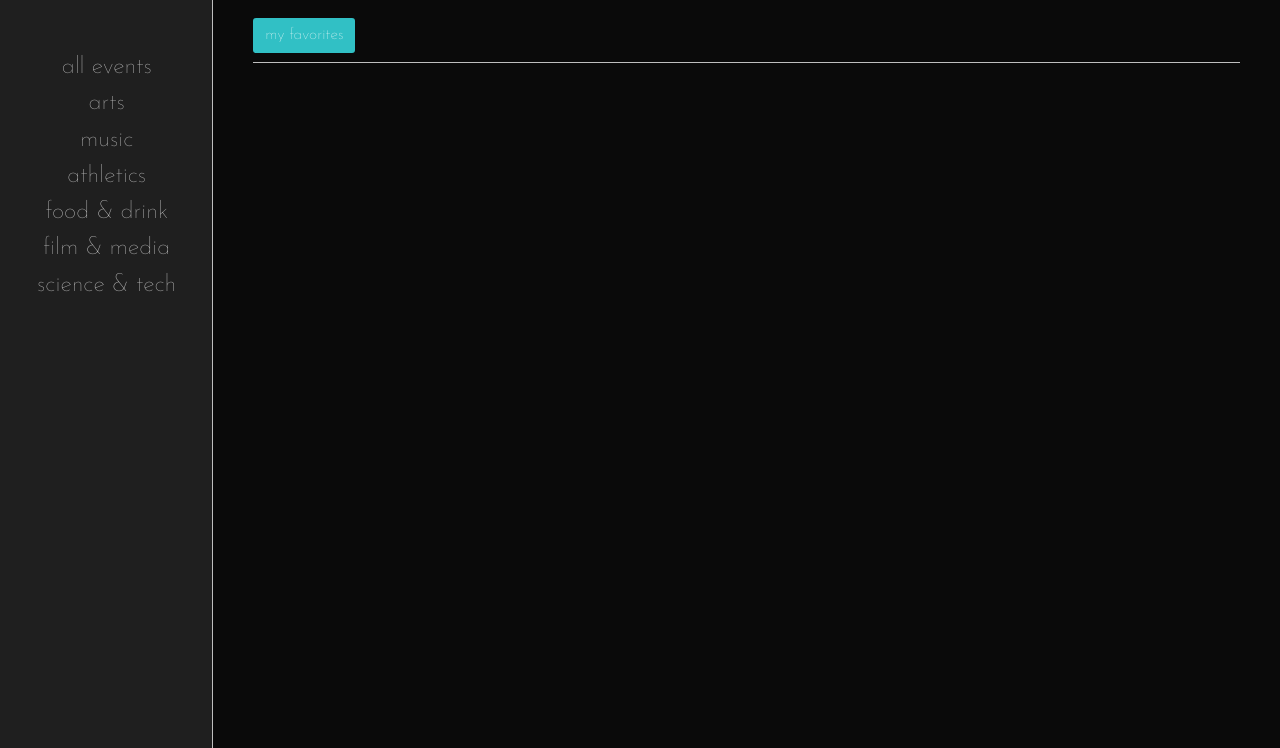
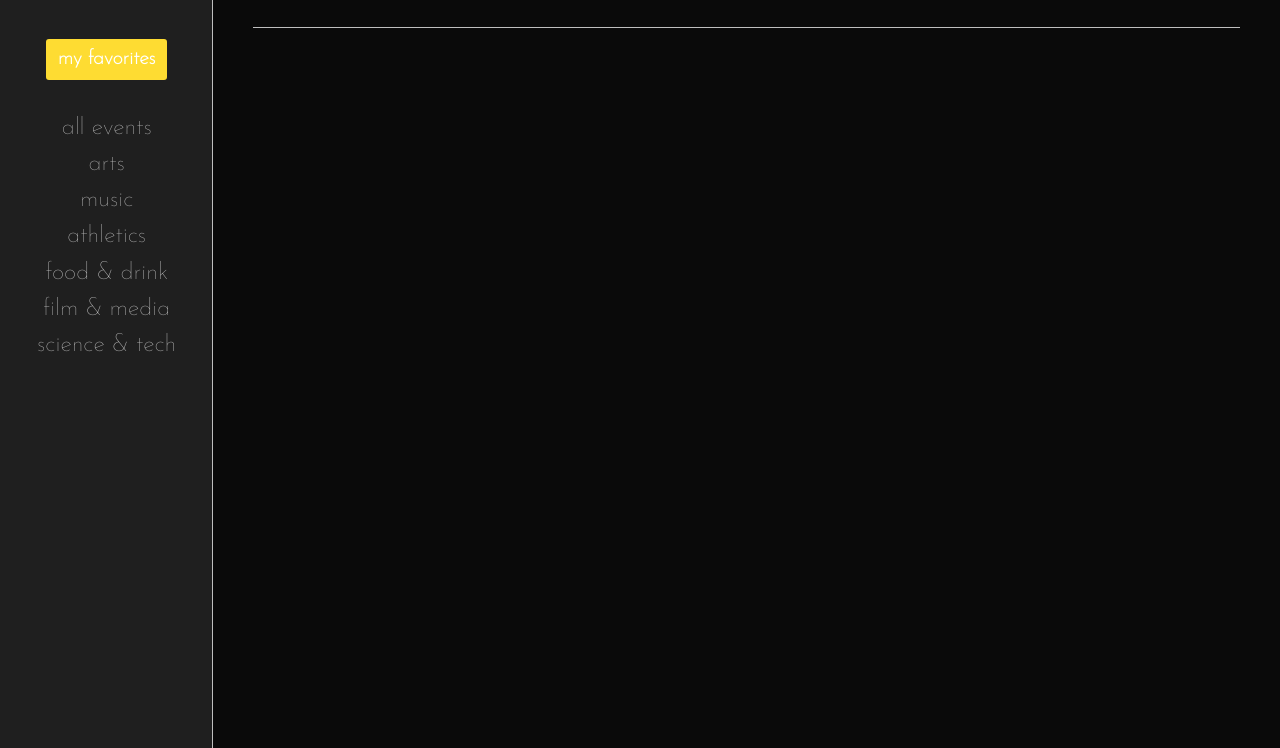
Before and after one commit to Wildcatter/Group-Event-Project1, a PHP site: page /dashboard.html in a window 1280 px wide. Shown: the part 52-800 px from the top of the page. Run offline with PHP 8.4, Linux system fonts and the light colour scheme; some libraries are stand-ins or nearby versions.

Commit message:
fave button update, slider styling

```diff
--- a/assets/css/dash-main-template.css
+++ b/assets/css/dash-main-template.css
@@ -222,18 +222,31 @@
 }
 
  /*Slide Reveal bar*/
- .slide-reveal {
-  color: #31C0C5;
-  box-sizing: 100px;
+ .slide-reveal{
+  /*transition: 1s;*/
  }
 
  #slider {
-   background-color: #EFEFEF;
-   text-align: center;
+  color: #31C0C5;
+  background-color: #EFEFEF;
+  text-align: center;
+  font-weight: bold;
  }
+
  /*Slider button*/
- .trigger {
+ #trigger {
   outline: none;
+  margin-left: auto;
+  background-color: #FEDC32;
+  font-weight: bold;
+  font-size: 20px;
+  width: 90;
+  margin-top: -10px;
+  margin-bottom: 30px;
+ }
+
+ #trigger:hover {
+  background: #CAAB0A;
  }
 
  /* Only add sidebar border on larger screens */
--- a/assets/js/app.js
+++ b/assets/js/app.js
@@ -84,7 +84,9 @@
         trigger: $("#trigger"),
         push: false,
         overlay: true,
-        position: "right"
+        position: "right",
+        speed: 600,
+        overlaySpeed: 1000
     });
 
 	// Get the events on initial page load (50 of the first "All" events from the api)
--- a/dashboard.html
+++ b/dashboard.html
@@ -83,6 +83,9 @@
                     <!-- div container for main dashboard functionality -->
                     <div id="dashboard-content">
 
+                      <!-- Slide Reveal side Bar Button -->
+                      <button class="btn" id='trigger'>my favorites</button>
+
                       <li>
                         <button type="button" class="click-option" data-id="" data-categories="all events">all events</button>
                       </li>
@@ -107,13 +110,13 @@
                     </div>
                 </ul>
             </div>
+
             <!-- Main app content container -->
             <div class="col-sm-9 col-sm-offset-3 col-md-10 col-md-offset-2 main">
 
               <!-- Slide Reveal side Bar -->
               <div class="slide-reveal">
                 <div id='slider'><h1>my favorites</h1></div>
-                <button class="btn" id='trigger'>my favorites</button>
               </div>
 
                 <h1 class="page-header"><span class="header-span"></span></h1>
@@ -139,7 +142,6 @@
     <script src="assets/js/app.js"></script>
 
     <!-- Slide Reveal side Bar -->
-    <script src="http://code.jquery.com/jquery-[latest].min.js"></script>
     <script src="assets/vendor/jquery-slidereveal/jquery.slidereveal.min.js"></script>
 
 </body>
```
Also changed, not shown: assets/vendor/jquery-slidereveal/jquery.slidereveal.min.js (line endings or trailing spaces), 3 other files.
